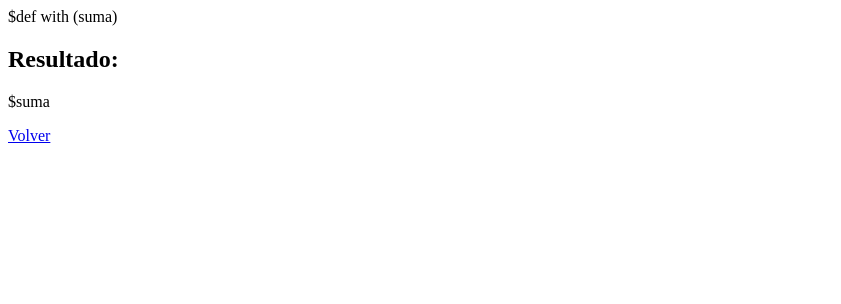
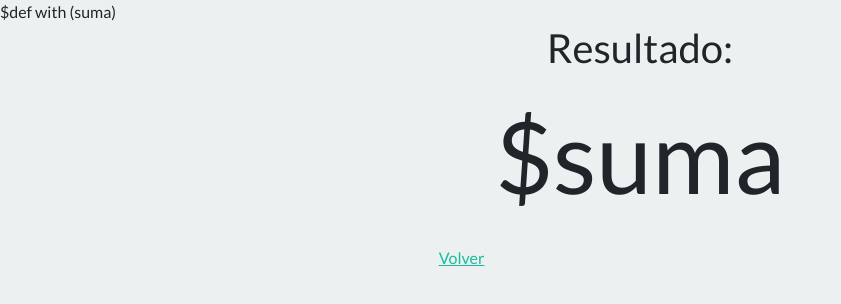
Before and after one commit to jesusraulrg/calculadora-webpy, a plain HTML site: page views/resultado.html in a window 1280 px wide. Shown: the whole page, without its empty margins (0-841 px from the left). Drawn offline with nearby package versions, Linux system fonts and the light colour scheme.

Commit message:
algunos estilos aplicados desde bootswatch

```diff
--- a/views/resultado.html
+++ b/views/resultado.html
@@ -8,12 +8,15 @@ $def with (suma)
     <meta name="viewport" content="width=device-width, initial-scale=1.0">
     <title>Resultado</title>
     <link rel="stylesheet" href="styles.css">
+    <link rel="stylesheet" href="https://bootswatch.com/5/flatly/bootstrap.min.css">
 </head>
 
-<body>
-    <h2>Resultado:</h2>
-    <p> $suma </p>
-    <a href="/">Volver</a>
+<body class="bg-light">
+    <div class="container col-md-4 offset-md-4">
+        <h2 class="text-center">Resultado:</h2>
+        <p class="text-center"> $suma </p>
+        <a class="text-center" href="/">Volver</a>
+    </div>
 </body>
 
 </html>
--- /dev/null
+++ b/views/styles.css
@@ -0,0 +1,3 @@
+p {
+    font-size: 100px;
+}
```
Also changed, not shown: views/index.html (+11 -8 lines).
